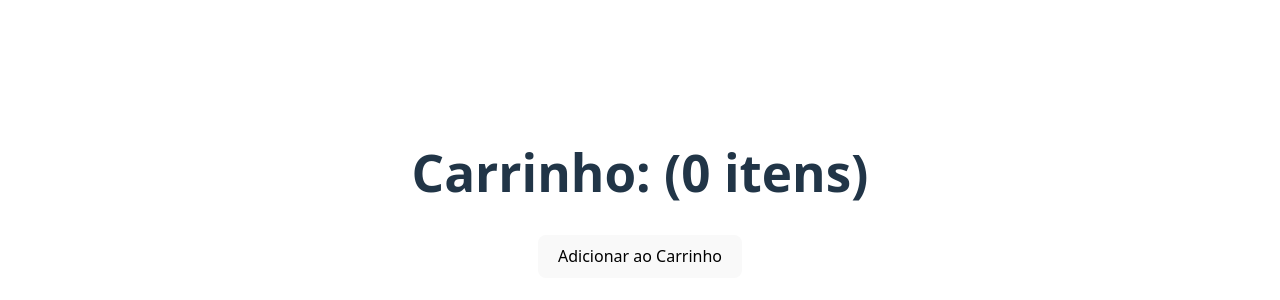
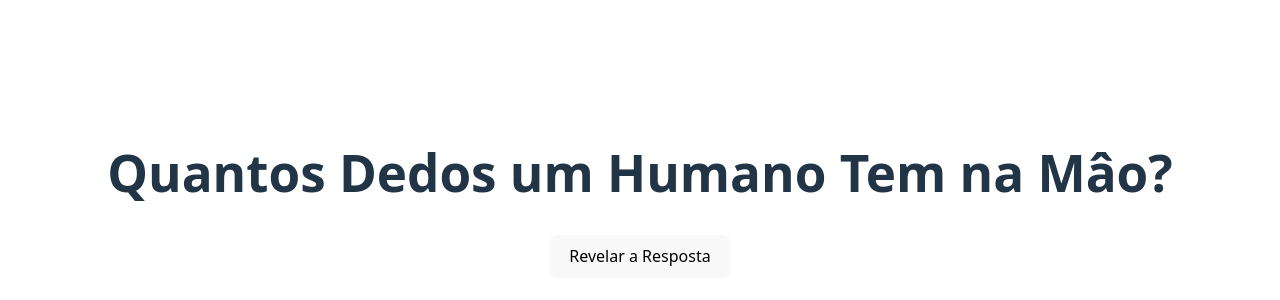
Before and after one commit to Feefsoares/Testes-Em-React, a React (Vite) app: page / in a window 1280 px wide. Shown: the part 206-506 px from the top of the page. Built offline with nearby package versions, Linux system fonts and the light colour scheme.

Commit message:
desafio 6

```diff
--- a/src/App.jsx
+++ b/src/App.jsx
@@ -11,11 +11,12 @@ import Contador from './components/Contador'
 import Modo from './components/ModoNoturno'
 import FormularioContato from './components/Formulario'
 import Carrinho from './components/Carrinho'
+import Faq from './components/FaqInterativo'
 
 function App() {
   return (
     <div>
-      <Carrinho />
+      <Faq />
       </div>
   )
 }
--- /dev/null
+++ b/src/components/FaqInterativo.jsx
@@ -0,0 +1,13 @@
+import { useState } from 'react'
+
+function Faq() {
+    const [estaAberto, setEstaAberto] =  useState(false)
+    return (
+        <div>
+        <h1>Quantos Dedos um Humano Tem na Mâo?</h1>
+    <button onClick={() => setEstaAberto(!estaAberto)}>Revelar a Resposta</button>
+    {estaAberto && <p>a resposta é 5!</p>}
+    </div>
+    )
+}
+export default Faq;
--- /dev/null
+++ b/src/components/ListaDeNomes.jsx
@@ -0,0 +1,6 @@
+import { useState } from 'react'
+
+function Lista() {
+const nome = ["fernando", "ricardo", "daniel"]
+const [filtro, setFiltro] = useState('')
+}
```
